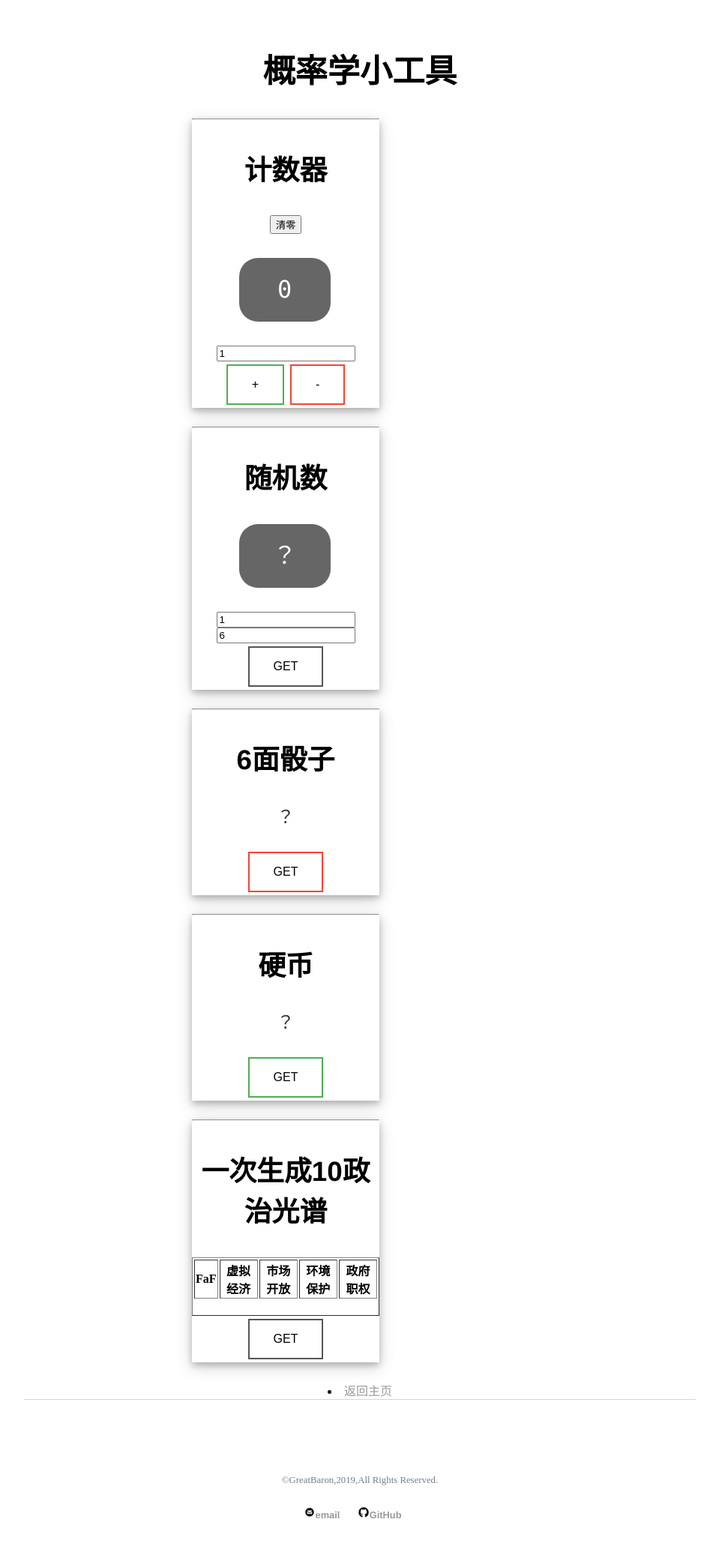
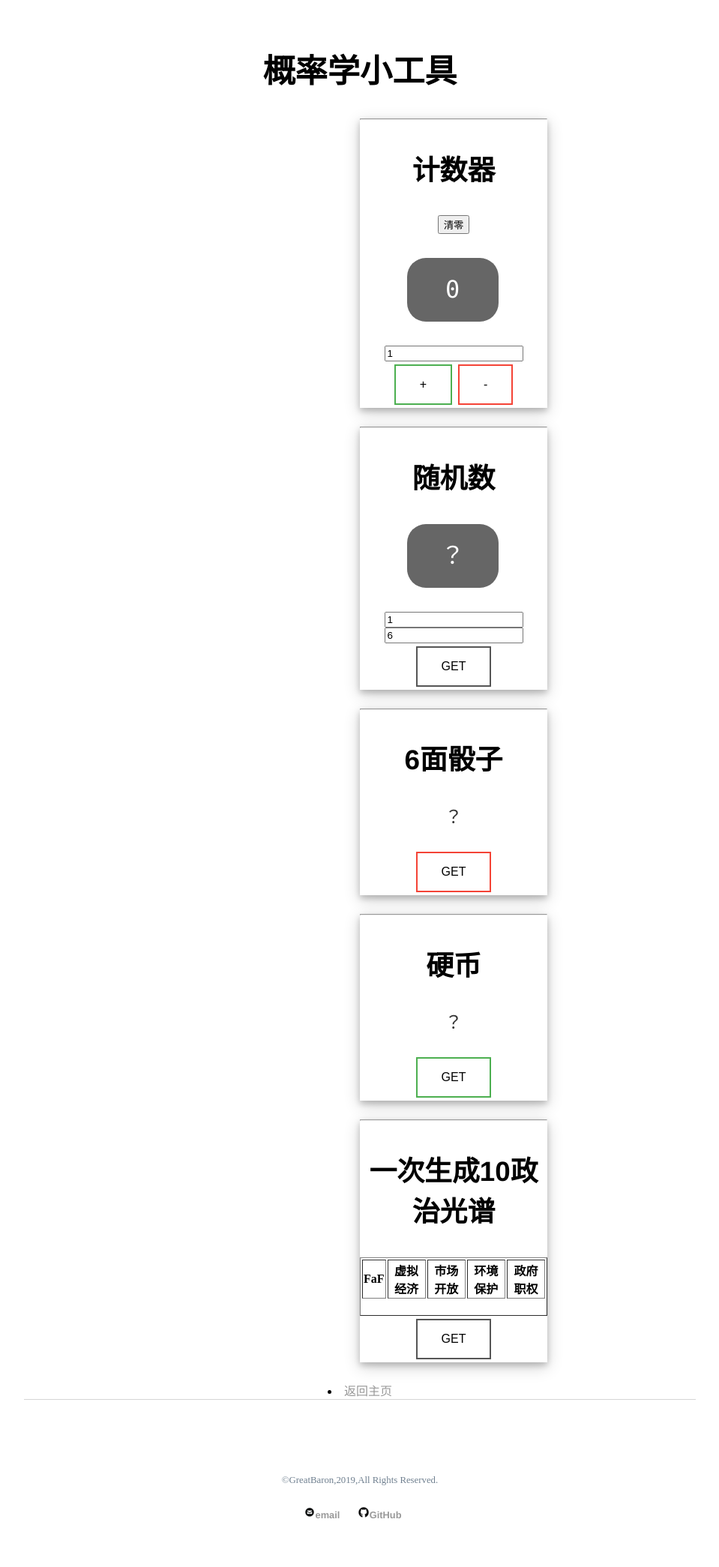
Before and after one commit to FameAndFarm/AndrewImalion.github.io, a Jekyll site: the page built from tools/litool/litools.html, in a window 1280 px wide. Shown: the whole page at 75% size, without its empty margins (160-1119 px from the left). Built offline with Jekyll 4.4.1, drawn with Linux system fonts in a browser that asks for light colours.

Commit message:
Update litools.html

```diff
--- a/tools/litool/litools.html
+++ b/tools/litool/litools.html
@@ -35,7 +35,7 @@ permalink: /litools
             margin-bottom: 25px;
             text-align: center;
             position: relative;
-            left: 25%;
+            left: 50%;
         }
 
         .politic {
@@ -240,7 +240,7 @@ permalink: /litools
                 alert("====HEAD====");
             };
             sound.play();
-            document.getElementById("coin").innerHTML = "<img src='coink100-" + COIN + ".png'>";
+            document.getElementById("coin").innerHTML = "<img src='https://AndrewImalion.github.io/tools/litools/coink100-" + COIN + ".png'>";
         }//硬币
 
         //10个政治光谱
```
